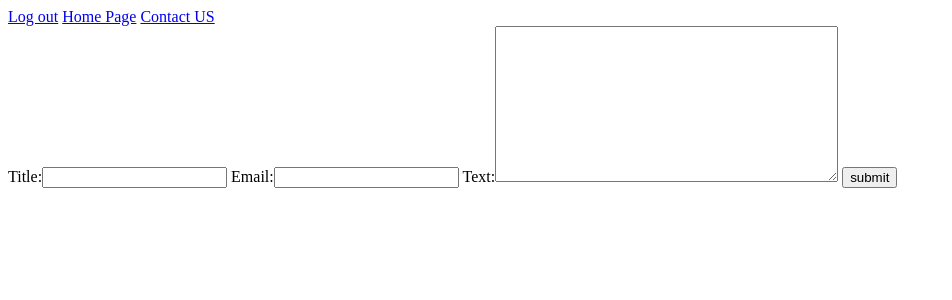
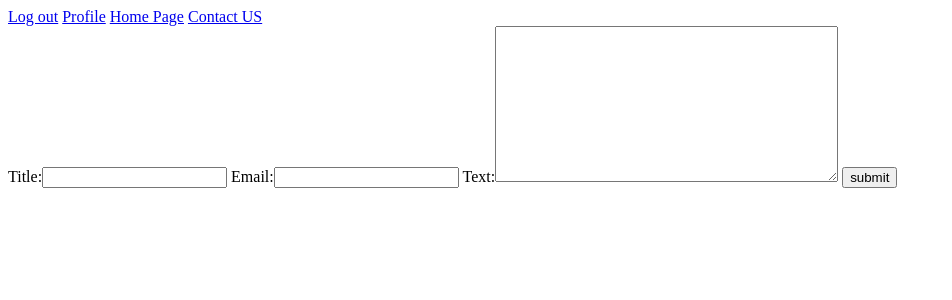
Before and after one commit to aliraad79/Webeloopers, a Django app: page /contact_us/ in a window 1280 px wide. Shown: the top 300 px of the page, without its empty margins (0-952 px from the left). Run offline with Django 3.2, Linux system fonts and the light colour scheme; the visitor is signed in with stand-in values (Sample User, id 1).

Commit message:
profile 1

```diff
--- a/base/views.py
+++ b/base/views.py
@@ -1,4 +1,5 @@
 from django.contrib.auth import login, authenticate, logout
+from django.contrib.auth.decorators import login_required
 from django.contrib.auth.models import User
 from django.core.mail import send_mail
 from django.http import HttpResponse
@@ -80,3 +81,8 @@ def contact_us_view(request):
 def logout_view(request):
     logout(request)
     return home_page(request)
+
+
+@login_required
+def profile_view(request):
+    return render(request, 'profile.html')
--- a/templates/Base.html
+++ b/templates/Base.html
@@ -12,6 +12,7 @@
         <a id="register" href="/sign_up/">Register</a>
     {% else %}
         <a id="logout" href="/logOut/">Log out</a>
+        <a id=”profile” href="/Profile/">Profile</a>
     {% endif %}
     <a id="homepage" href="/">Home Page</a>
     <a id="contact_us" href="/contact_us/">Contact US</a>
--- /dev/null
+++ b/templates/profile.html
@@ -0,0 +1,6 @@
+{% extends Base.html %}
+{% block blocky %}
+    <span id=”text_first_name”>{{ request.user.first_name }}</span>
+    <span id=”text_last_name”>{{ request.user.last_name }}</span>
+    <span id=”text_user_name”>{{ request.user.username }}</span>
+{% endblock %}
--- a/webelopers/urls.py
+++ b/webelopers/urls.py
@@ -2,7 +2,7 @@ from django.conf.urls import url
 from django.contrib import admin
 from django.urls import path
 
-from base.views import home_page, signup, login_view, contact_us_view, logout_view
+from base.views import home_page, signup, login_view, contact_us_view, logout_view, profile_view
 
 urlpatterns = [
     path('admin/', admin.site.urls),
@@ -10,5 +10,6 @@ urlpatterns = [
     path('sign_up/', signup, name='signup'),
     path('login/', login_view),
     path('contact_us/', contact_us_view),
-    path('logOut/', logout_view)
+    path('logOut/', logout_view),
+    path('Profile/', profile_view),
 ]
```
